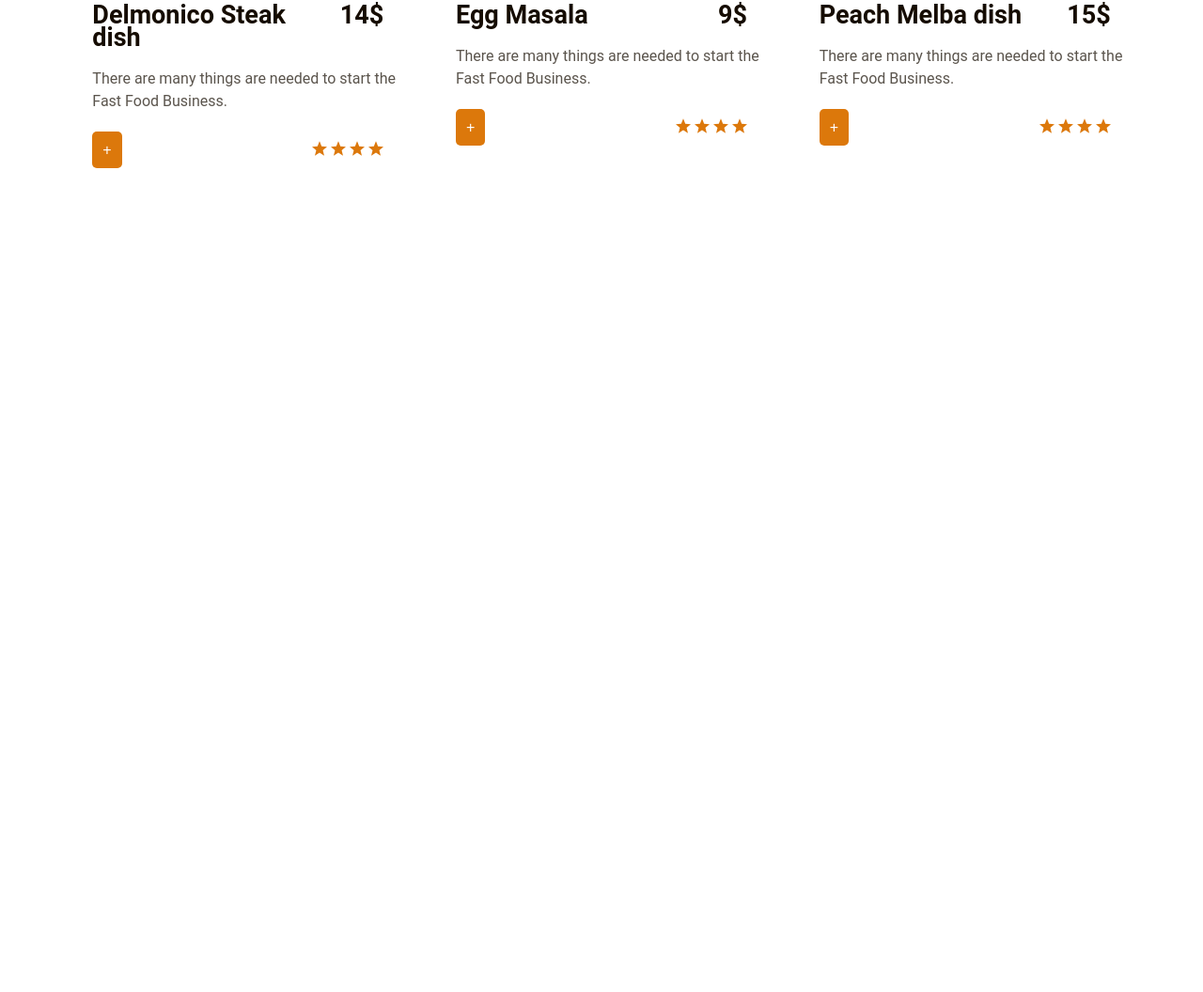
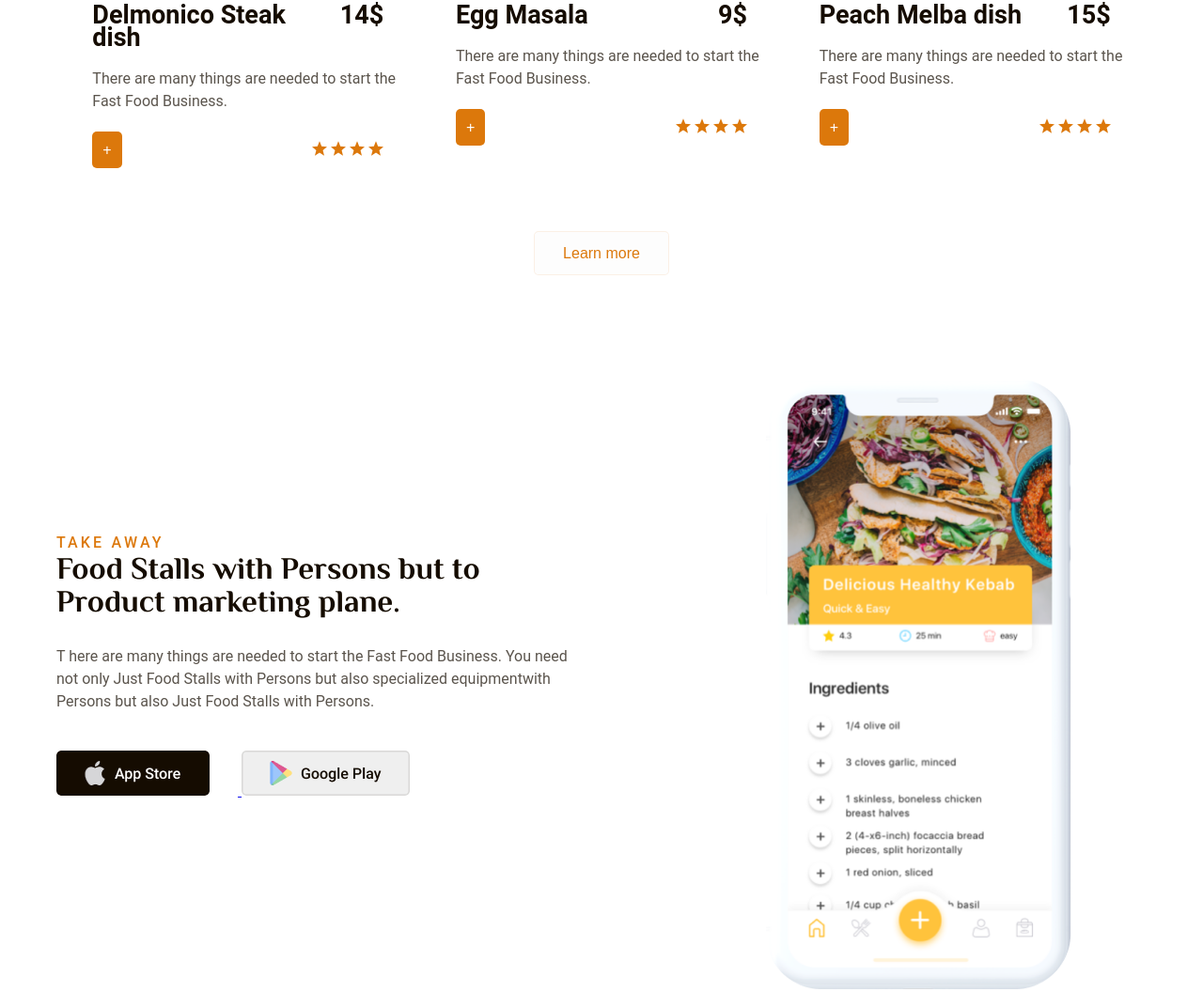
Before and after one commit to dmitryduy/healthyFood, a website: page app/index.html in a window 1280 px wide. Shown: the part 2870-3926 px from the top of the page at 94% size. Before the commit the page ends 3189 px from the top, so only its background shows below. Drawn offline with Linux system fonts and the light colour scheme.

Commit message:
add take away section

```diff
--- a/app/index.html
+++ b/app/index.html
@@ -393,6 +393,32 @@
                     </li>
 
                 </ul>
+                <button class="menu__button button">Learn more</button>
+            </div>
+        </div>
+    </section>
+    <section class="take-away">
+        <div class="container">
+            <div class="take-away__inner">
+                <div class="take-away__content">
+                    <h4 class="section-subtitle">Take away</h4>
+                    <h2 class="section-title take-away__title">
+                        Food Stalls with Persons but to Product marketing plane.
+                    </h2>
+                    <p class="take-away__text">T
+                        here are many things are needed to start the Fast Food Business. You
+                        need not only Just Food Stalls with Persons but also specialized equipmentwith Persons but also
+                        Just Food Stalls with Persons.
+                    </p>
+                    <div class="take-away__market">
+                        <a class="take-away__market-link" href="#">
+                            <button class="take-away__market-button--app-store"></button>
+                        </a><a class="take-away__market-link" href="#">
+                        <button class="take-away__market-button--play-market"></button>
+                    </a>
+                    </div>
+                </div>
+                <img class="take-away__image" src="images/take-away-image.png" alt="image">
             </div>
         </div>
     </section>
--- a/app/scss/scss.scss
+++ b/app/scss/scss.scss
@@ -27,9 +27,12 @@ ul {
   list-style: none;
 }
 
-.button {
+button {
   outline: none;
   border: none;
+}
+
+.button {
   border-radius: 5px;
   background-color: $mainColor;
   padding: 13px 30px;
@@ -274,4 +277,51 @@ ul {
       padding: 10px 11px;
     }
   }
+
+  &__button {
+    background-color: rgba(#E5E5E5, .1);
+    color: $mainColor;
+    margin-top: 37px;
+    border: 1px solid rgba($mainColor, .1);
+    border-radius: 5px;
+  }
 }
+
+.take-away {
+  margin-bottom: $sectionMargin;
+  &__inner {
+    display: flex;
+
+  }
+  &__content {
+    flex-basis: 555px;
+    margin-top: 165px;
+    margin-right: 200px;
+  }
+  &__title {
+    margin-bottom: 30px;
+  }
+  &__text {
+    display: inline-block;
+    margin-bottom: 40px;
+    @include text-settings(16, 24, $opacity: .7)
+  }
+  &__market-button--app-store {
+    margin-right: 30px;
+    background-image: url("../images/app-store-market.png");
+    width: 163px;
+    height: 48px;
+    border-radius: 5px;
+  }
+  &__market-button--play-market {
+    background-image: url("../images/google-play-market.png");
+    width: 179px;
+    height: 48px;
+    border-radius: 5px;
+  }
+  &__image {
+    width: 325px;
+    height: 650px;
+
+  }
+}
```
Also changed, not shown: app/css/style.min.css, app/images/app-store-market.png (added), app/images/google-play-market.png (added), app/images/take-away-image.png (added).
